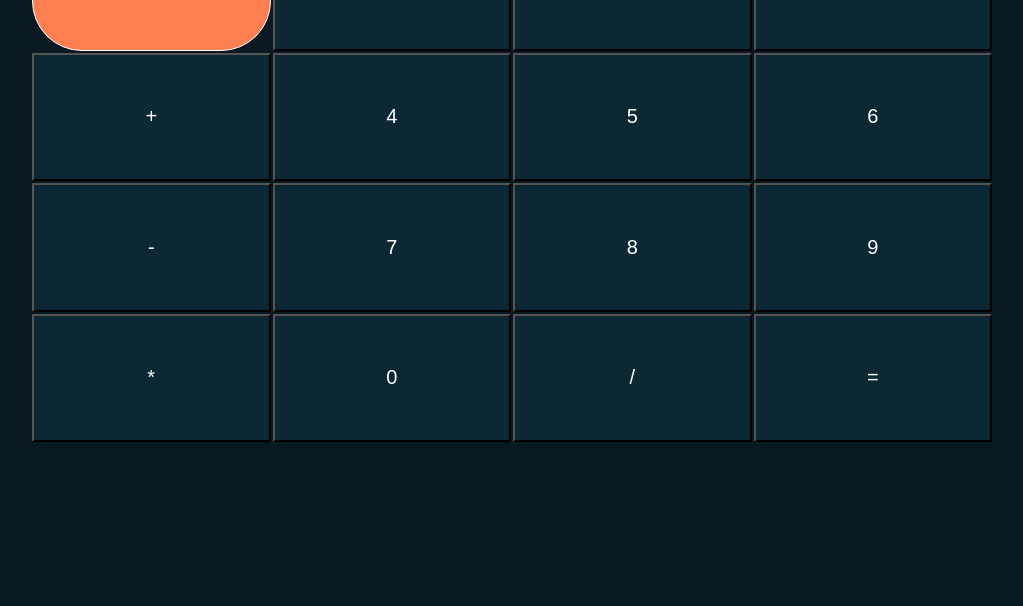
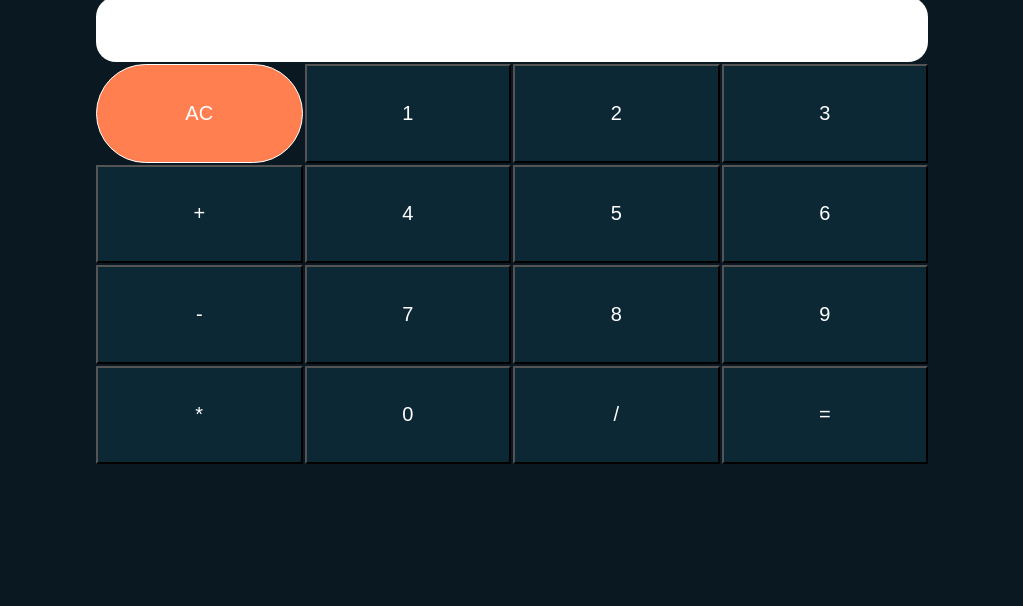
Before and after one commit to animesh3640/Calculator, a plain HTML site: page index.html in a window 1280 px wide. Shown: the part 194-800 px from the top of the page, without its empty margins (128-1151 px from the left). Drawn offline with Linux system fonts and the light colour scheme.

Commit message:
Update style.css

```diff
--- a/style.css
+++ b/style.css
@@ -15,10 +15,10 @@
 
     display: flex;
     flex-direction: column;
-    width: 75%;
+    width: 65%;
     height: 100%;
     align-items: stretch;
-    justify-content: stretch;
+    justify-content: center;
     gap: 2px;
 }
 .calc-container > input {
@@ -49,8 +49,8 @@
     display: grid;
     grid-template-columns: repeat(4,1fr);
    gap: 2px;
-   height: 65%;
-   width: 100%;
+   height: 50%;
+
 }
 .grid-container > button{
     background-color: #0D2835;
```
